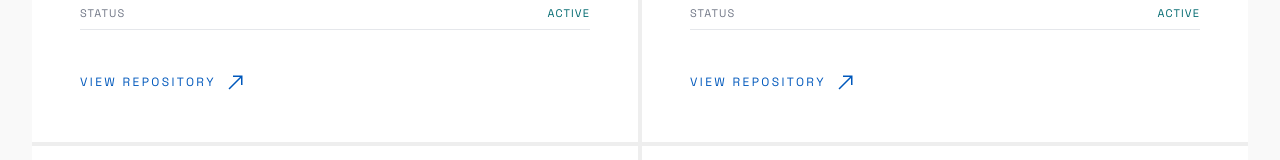
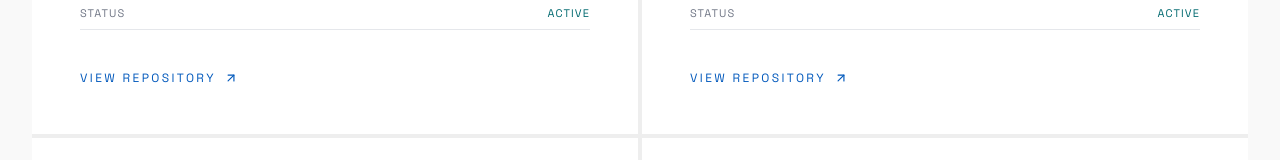
Before and after one commit to patrickpassosb/mywebsite, a Next.js app: page /en/projects in a window 1280 px wide. Shown: the part 779-939 px from the top of the page. Built offline with nearby package versions, Linux system fonts and the light colour scheme.

Commit message:
fix: replace Material Symbols icon font with inline SVGs to prevent broken rendering in production

```diff
--- a/src/app/[locale]/layout.tsx
+++ b/src/app/[locale]/layout.tsx
@@ -30,7 +30,6 @@ export default async function RootLayout({
   return (
     <html lang={locale} className="scroll-smooth" data-scroll-behavior="smooth" suppressHydrationWarning>
       <head>
-        <link rel="stylesheet" href="https://fonts.googleapis.com/css2?family=Material+Symbols+Outlined:opsz,wght,FILL,GRAD@20..48,100..700,0..1,-50..200&icon_names=arrow_forward,more_horiz,more_vert,north_east,settings" />
       </head>
       <body className={`${inter.variable} ${notoSerif.variable} ${spaceGrotesk.variable} transition-colors duration-300`} suppressHydrationWarning>
         <ThemeProvider attribute="class" defaultTheme="system" enableSystem>
--- a/src/app/[locale]/page.tsx
+++ b/src/app/[locale]/page.tsx
@@ -69,12 +69,18 @@ export default async function Home({ params }: { params: Promise<{ locale: strin
             <Link href={`/${locale}/writing/placeholder-1`} className="bg-surface-container-lowest p-8 h-80 flex flex-col justify-between hover:bg-primary group transition-all duration-500">
               <span className="font-mono text-[10px] tracking-widest uppercase text-outline group-hover:text-on-primary/60">TBD</span>
               <h4 className="font-serif text-xl leading-snug text-on-surface group-hover:text-on-primary">{t('writing.post1')}</h4>
-              <span className="material-symbols-outlined text-right text-primary group-hover:text-on-primary group-hover:translate-x-2 transition-transform">arrow_forward</span>
+              <svg xmlns="http://www.w3.org/2000/svg" width="20" height="20" viewBox="0 0 24 24" fill="none" stroke="currentColor" strokeWidth="2" strokeLinecap="round" strokeLinejoin="round" className="ml-auto text-primary group-hover:text-on-primary group-hover:translate-x-2 transition-transform">
+                <line x1="5" y1="12" x2="19" y2="12" />
+                <polyline points="12 5 19 12 12 19" />
+              </svg>
             </Link>
             <Link href={`/${locale}/writing/placeholder-2`} className="bg-surface-container-lowest p-8 h-80 flex flex-col justify-between hover:bg-primary group transition-all duration-500">
               <span className="font-mono text-[10px] tracking-widest uppercase text-outline group-hover:text-on-primary/60">TBD</span>
               <h4 className="font-serif text-xl leading-snug text-on-surface group-hover:text-on-primary">{t('writing.post2')}</h4>
-              <span className="material-symbols-outlined text-right text-primary group-hover:text-on-primary group-hover:translate-x-2 transition-transform">arrow_forward</span>
+              <svg xmlns="http://www.w3.org/2000/svg" width="20" height="20" viewBox="0 0 24 24" fill="none" stroke="currentColor" strokeWidth="2" strokeLinecap="round" strokeLinejoin="round" className="ml-auto text-primary group-hover:text-on-primary group-hover:translate-x-2 transition-transform">
+                <line x1="5" y1="12" x2="19" y2="12" />
+                <polyline points="12 5 19 12 12 19" />
+              </svg>
             </Link>
           </div>
         </div>
--- a/src/app/[locale]/projects/page.tsx
+++ b/src/app/[locale]/projects/page.tsx
@@ -68,9 +68,10 @@ export default async function ProjectsIndex() {
               className="inline-flex items-center font-mono text-xs uppercase tracking-[0.2em] text-primary group/link"
             >
               {t('view_repo')}
-              <span className="material-symbols-outlined ml-2 text-sm group-hover/link:translate-x-1 transition-transform">
-                north_east
-              </span>
+              <svg xmlns="http://www.w3.org/2000/svg" width="14" height="14" viewBox="0 0 24 24" fill="none" stroke="currentColor" strokeWidth="2" strokeLinecap="round" strokeLinejoin="round" className="ml-2 group-hover/link:translate-x-1 transition-transform">
+                <line x1="7" y1="17" x2="17" y2="7" />
+                <polyline points="7 7 17 7 17 17" />
+              </svg>
             </a>
           </article>
         ))}
--- a/src/app/globals.css
+++ b/src/app/globals.css
@@ -51,19 +51,6 @@
     @apply bg-surface text-on-surface selection:bg-primary-container selection:text-on-primary font-sans transition-colors duration-300;
   }
 
-  .material-symbols-outlined {
-    font-family: 'Material Symbols Outlined';
-    font-weight: normal;
-    font-style: normal;
-    display: inline-block;
-    line-height: 1;
-    text-transform: none;
-    letter-spacing: normal;
-    word-wrap: normal;
-    white-space: nowrap;
-    direction: ltr;
-    font-variation-settings: 'FILL' 0, 'wght' 300, 'GRAD' 0, 'opsz' 24;
-  }
 }
 
 @layer utilities {
```
